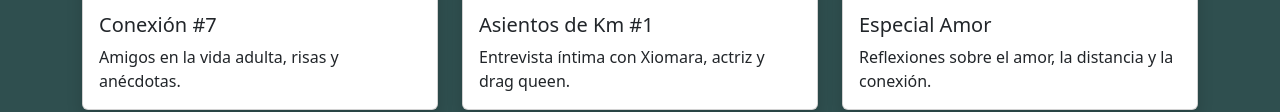
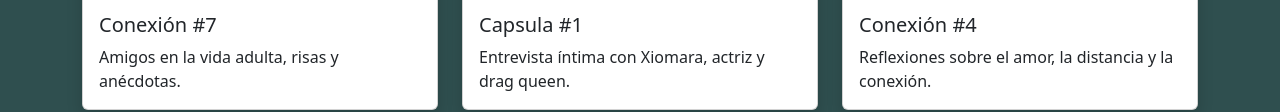
Before and after one commit to AndresBlancoA/mi-sitio-web, a plain HTML site: page pages/proyectos.html in a window 1280 px wide. Shown: the part 390-502 px from the top of the page. Drawn offline with nearby package versions, Linux system fonts and the light colour scheme.

Commit message:
Proyectos: cards · Trabajo: formulario

```diff
--- a/pages/proyectos.html
+++ b/pages/proyectos.html
@@ -47,7 +47,7 @@
               <img src="../images/banner_xiomara_resized.jpeg" class="card-img-top" alt="Asientos #1" />
             </a>
             <div class="card-body">
-              <h5 class="card-title">Asientos de Km #1</h5>
+              <h5 class="card-title">Capsula #1</h5>
               <p class="card-text">Entrevista íntima con Xiomara, actriz y drag queen.</p>
             </div>
           </div>
@@ -58,7 +58,7 @@
               <img src="../images/banner_love.jpg" class="card-img-top" alt="Especial Amor" />
             </a>
             <div class="card-body">
-              <h5 class="card-title">Especial Amor</h5>
+              <h5 class="card-title">Conexión #4</h5>
               <p class="card-text">Reflexiones sobre el amor, la distancia y la conexión.</p>
             </div>
           </div>
```
